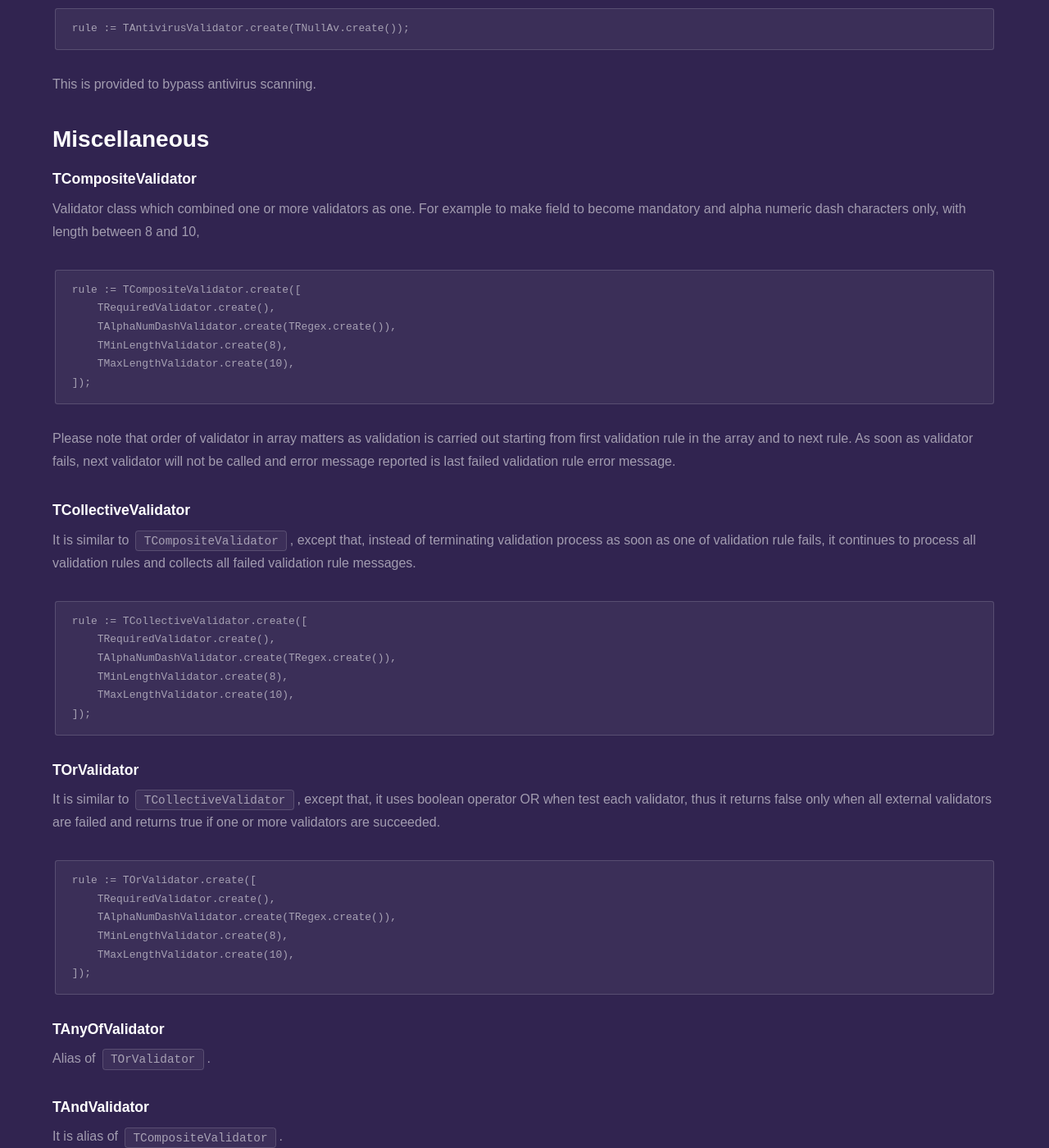
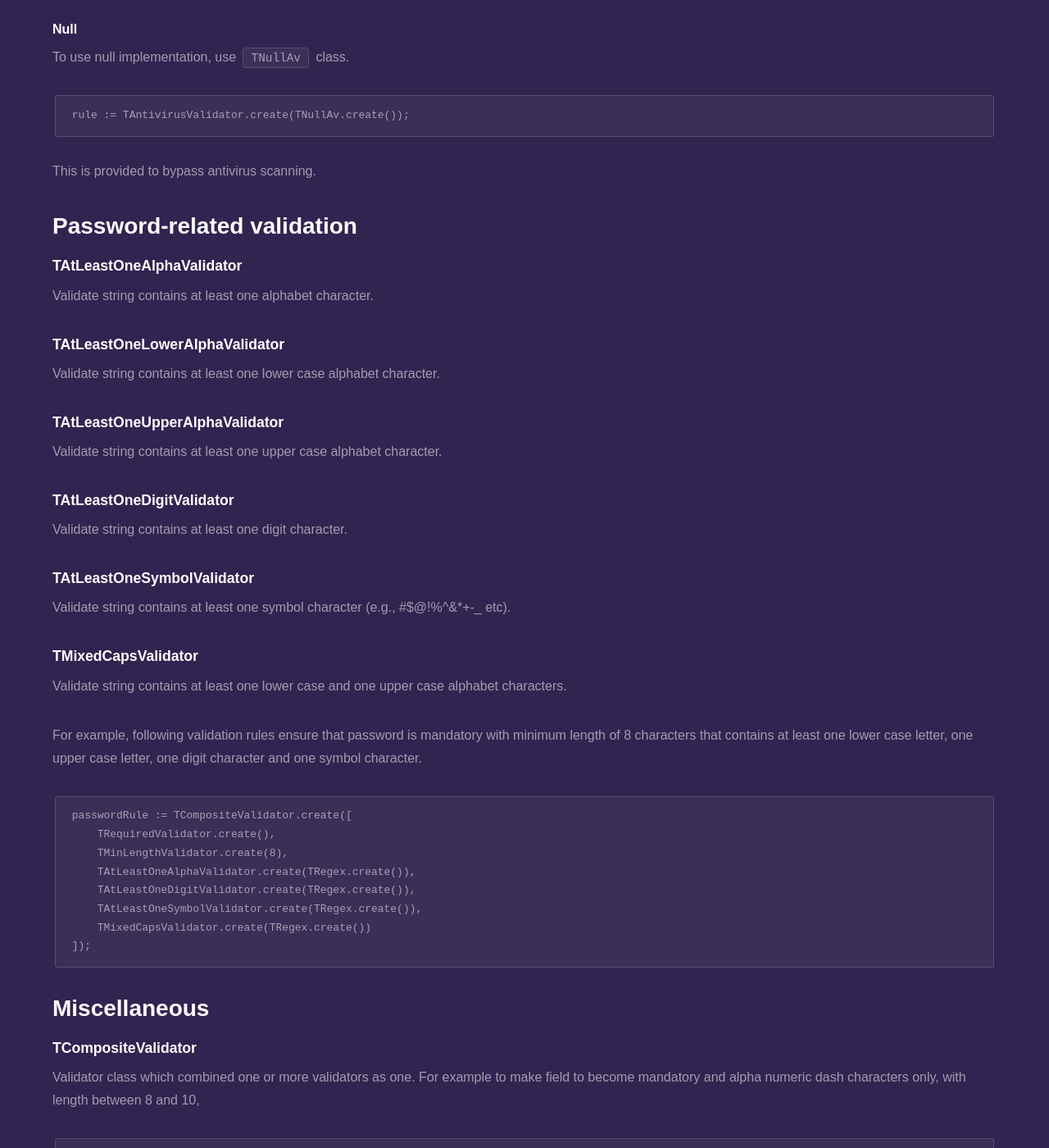
Before and after one commit to fanoframework/fanoframework.github.io, a Jekyll site: the page built from security/form-validation/built-in-validation-rules/index.md, in a window 1280 px wide and 1400 px high, scrolled down 17546 px. Shown: the whole window at 82% size. Built offline with Jekyll 4.4.1, drawn with Linux system fonts in a browser that asks for light colours; our own code applies the rules of GitHub Pages for plain Markdown files; some of the changed text lies outside the part shown.

Commit message:
add doc on password-related validation rules

````diff
--- a/security/form-validation/built-in-validation-rules/index.md
+++ b/security/form-validation/built-in-validation-rules/index.md
@@ -33,7 +33,9 @@ This page lists all available built-in validation rules that Fano Framework prov
 | [IPv6](#tipv6validator) | [MAC](#tmacaddrvalidator) | [JSON](#tjsonvalidator) |
 | [Phone](#tphonevalidator) | [Start With](#tstartwithvalidator) | [End With](#tendwithvalidator) |
 | [Latitude](#tlatitudevalidator) | [Longitude](#tlongitudevalidator) | [Between](#tbetweenvalidator) |
-| [Less or equal than](#tlessorequalthanvalidator) | [Greater or equal than](#tgreaterorequalthanvalidator) | - |
+| [Less or equal than](#tlessorequalthanvalidator) | [Greater or equal than](#tgreaterorequalthanvalidator) | [At least one alpha](#tatleastonealphavalidator) |
+| [At least one lower alpha](#tatleastoneloweralphavalidator) | [At least one upper alpha](#tatleastoneupperalphavalidator) | [At least one digit](#tatleastonedigitvalidator) |
+| [At least one symbol](#tatleastonesymbolvalidator) | [Mixed capitalization](#tmixedcapsvalidator) | - |
 
 ## Field availability
 
@@ -693,6 +695,45 @@ rule := TAntivirusValidator.create(TNullAv.create());
 ```
 This is provided to bypass antivirus scanning.
 
+## Password-related validation
+
+### <a name="tatleastonealphavalidator"></a>TAtLeastOneAlphaValidator
+
+Validate string contains at least one alphabet character.
+
+### <a name="tatleastoneloweralphavalidator"></a>TAtLeastOneLowerAlphaValidator
+
+Validate string contains at least one lower case alphabet character.
+
+### <a name="tatleastoneupperalphavalidator"></a>TAtLeastOneUpperAlphaValidator
+
+Validate string contains at least one upper case alphabet character.
+
+### <a name="tatleastonedigitvalidator"></a>TAtLeastOneDigitValidator
+
+Validate string contains at least one digit character.
+
+### <a name="tatleastonesymbolvalidator"></a>TAtLeastOneSymbolValidator
+
+Validate string contains at least one symbol character (e.g., #$@!%^&*+-_ etc).
+
+### <a name="tmixedcapsvalidator"></a>TMixedCapsValidator
+
+Validate string contains at least one lower case and one upper case alphabet characters.
+
+For example, following validation rules ensure that password is mandatory with minimum length of 8 characters that contains at least one lower case letter,
+one upper case letter, one digit character and one symbol character.
+```
+passwordRule := TCompositeValidator.create([
+    TRequiredValidator.create(),
+    TMinLengthValidator.create(8),
+    TAtLeastOneAlphaValidator.create(TRegex.create()),
+    TAtLeastOneDigitValidator.create(TRegex.create()),
+    TAtLeastOneSymbolValidator.create(TRegex.create()),
+    TMixedCapsValidator.create(TRegex.create())
+]);
+```
+
 ## Miscellaneous
 
 ### <a name="tcompositevalidator"></a>TCompositeValidator
@@ -704,7 +745,7 @@ rule := TCompositeValidator.create([
     TRequiredValidator.create(),
     TAlphaNumDashValidator.create(TRegex.create()),
     TMinLengthValidator.create(8),
-    TMaxLengthValidator.create(10),
+    TMaxLengthValidator.create(10)
 ]);
 ```
 
@@ -719,7 +760,7 @@ rule := TCollectiveValidator.create([
     TRequiredValidator.create(),
     TAlphaNumDashValidator.create(TRegex.create()),
     TMinLengthValidator.create(8),
-    TMaxLengthValidator.create(10),
+    TMaxLengthValidator.create(10)
 ]);
 ```
 
@@ -732,7 +773,7 @@ rule := TOrValidator.create([
     TRequiredValidator.create(),
     TAlphaNumDashValidator.create(TRegex.create()),
     TMinLengthValidator.create(8),
-    TMaxLengthValidator.create(10),
+    TMaxLengthValidator.create(10)
 ]);
 ```
 
@@ -749,7 +790,7 @@ rule := TAndValidator.create([
     TRequiredValidator.create(),
     TAlphaNumDashValidator.create(TRegex.create()),
     TMinLengthValidator.create(8),
-    TMaxLengthValidator.create(10),
+    TMaxLengthValidator.create(10)
 ]);
 ```
 
````
